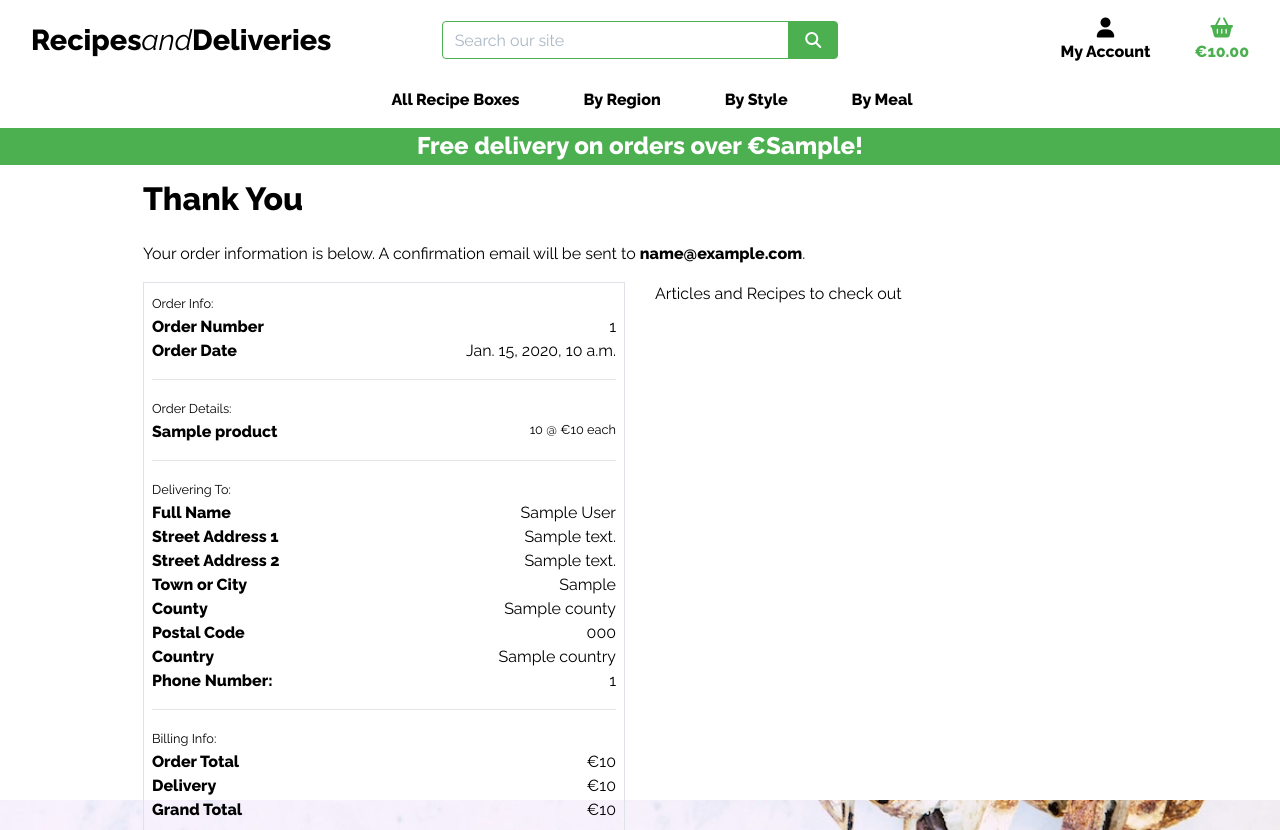
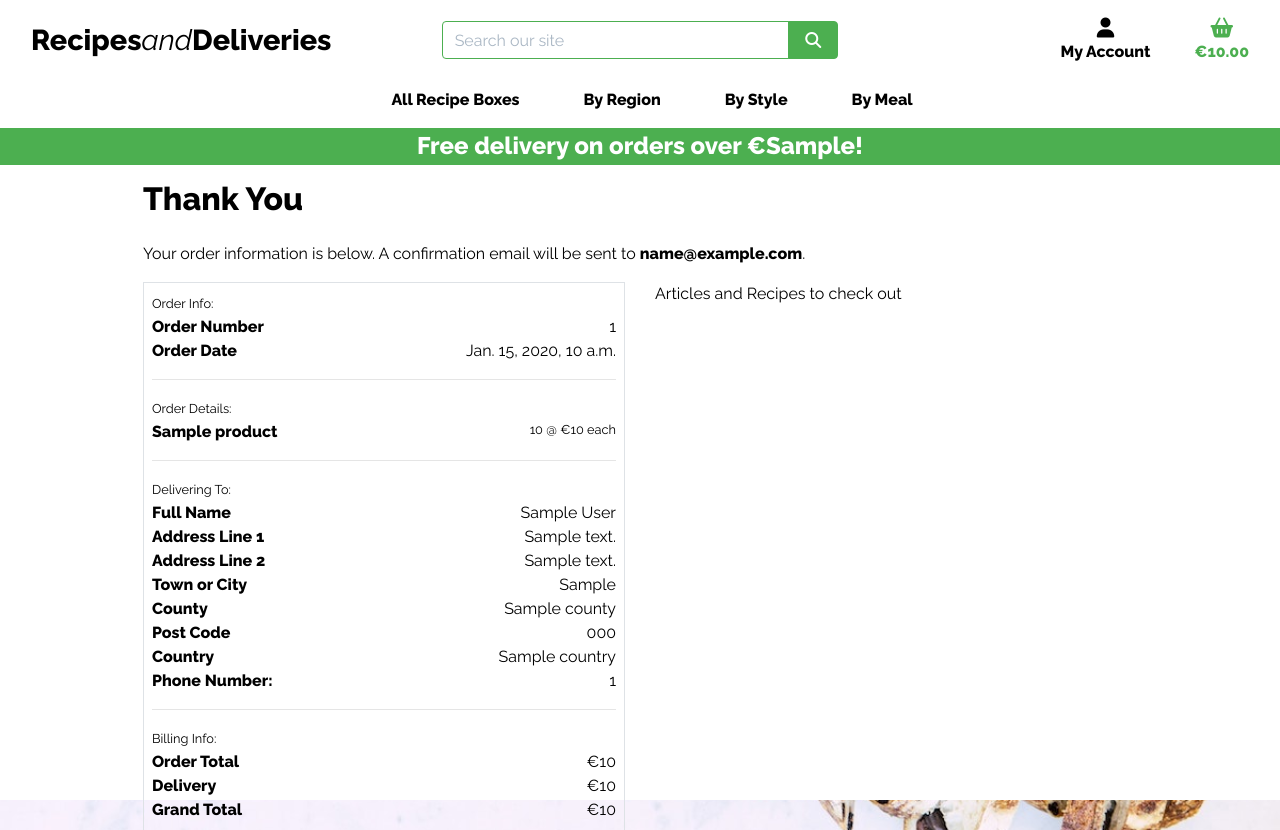
Before and after one commit to Justin-Sawyer/recipes-and-deliveries, a Django app: template checkout/templates/checkout/checkout_success.html in a window 1280 px wide. Shown: the top 830 px of the page. Run offline with Django 3.2, Linux system fonts and the light colour scheme; the template is opened without the code that fills it: most values are stand-ins (such as "Sample title", 1, 10 or a date in 2020); some libraries are stand-ins or nearby versions.

Commit message:
html validated for checkout.html

```diff
--- a/checkout/static/checkout/css/checkout.css
+++ b/checkout/static/checkout/css/checkout.css
@@ -63,6 +63,7 @@ select option[value=""] {
 }
 
 .loading-spinner {
+    font-size: 2.5rem;
     display: flex;
     align-items: center;
     justify-content: center;
--- a/checkout/templates/checkout/checkout_success.html
+++ b/checkout/templates/checkout/checkout_success.html
@@ -55,19 +55,19 @@
                     </div>
                     <!-- Order Number -->
                     <div class="row">
-                        <div class="col-12 col-md-4">
+                        <div class="col-12 col-lg-4">
                             <p class="mb-0 font-weight-bold">Order Number</p>
                         </div>
-                        <div class="col-12 col-md-8 pl-md-0 text-md-right">
+                        <div class="col-12 col-lg-8 text-lg-right">
                             <p class="mb-0 wordbreak">{{ order.order_number }}</p>
                         </div>
                     </div>
                     <!-- Order Date -->
                     <div class="row">
-                        <div class="col-12 col-md-5">
+                        <div class="col-12 col-lg-5">
                             <p class="mb-0 font-weight-bold">Order Date</p>
                         </div>
-                        <div class="col-12 col-md-7 text-md-right">
+                        <div class="col-12 col-lg-7 text-lg-right">
                             <p class="mb-0">{{ order.date }}</p>
                         </div>
                     </div>
@@ -110,7 +110,7 @@
 
                     <div class="row">
                         <div class="col-12 col-md-4">
-                            <p class="mb-0 font-weight-bold">Street Address 1</p>
+                            <p class="mb-0 font-weight-bold">Address Line 1</p>
                         </div>
                         <div class="col-12 col-md-8 text-md-right">
                             <p class="mb-0">{{ order.street_address1 }}</p>
@@ -120,7 +120,7 @@
                     {% if order.street_address2 %}
                     <div class="row">
                         <div class="col-12 col-md-4">
-                            <p class="mb-0 font-weight-bold">Street Address 2</p>
+                            <p class="mb-0 font-weight-bold">Address Line 2</p>
                         </div>
                         <div class="col-12 col-md-8 text-md-right">
                             <p class="mb-0">{{ order.street_address2 }}</p>
@@ -151,7 +151,7 @@
                     {% if order.postcode %}
                     <div class="row">
                         <div class="col-12 col-md-4">
-                            <p class="mb-0 font-weight-bold">Postal Code</p>
+                            <p class="mb-0 font-weight-bold">Post Code</p>
                         </div>
                         <div class="col-12 col-md-8 text-md-right">
                             <p class="mb-0">{{ order.postcode }}</p>
```
Also changed, not shown: checkout/templates/checkout/checkout.html (+6 -6 lines).
